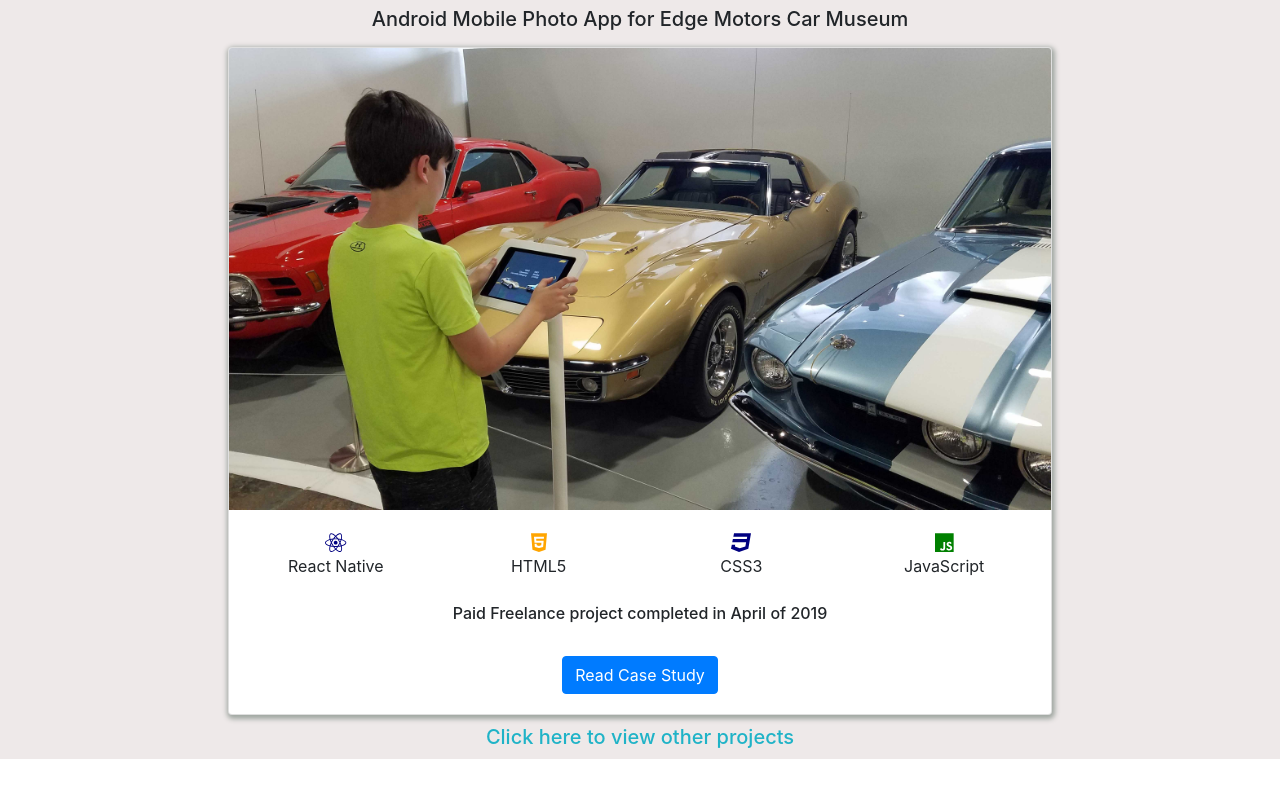
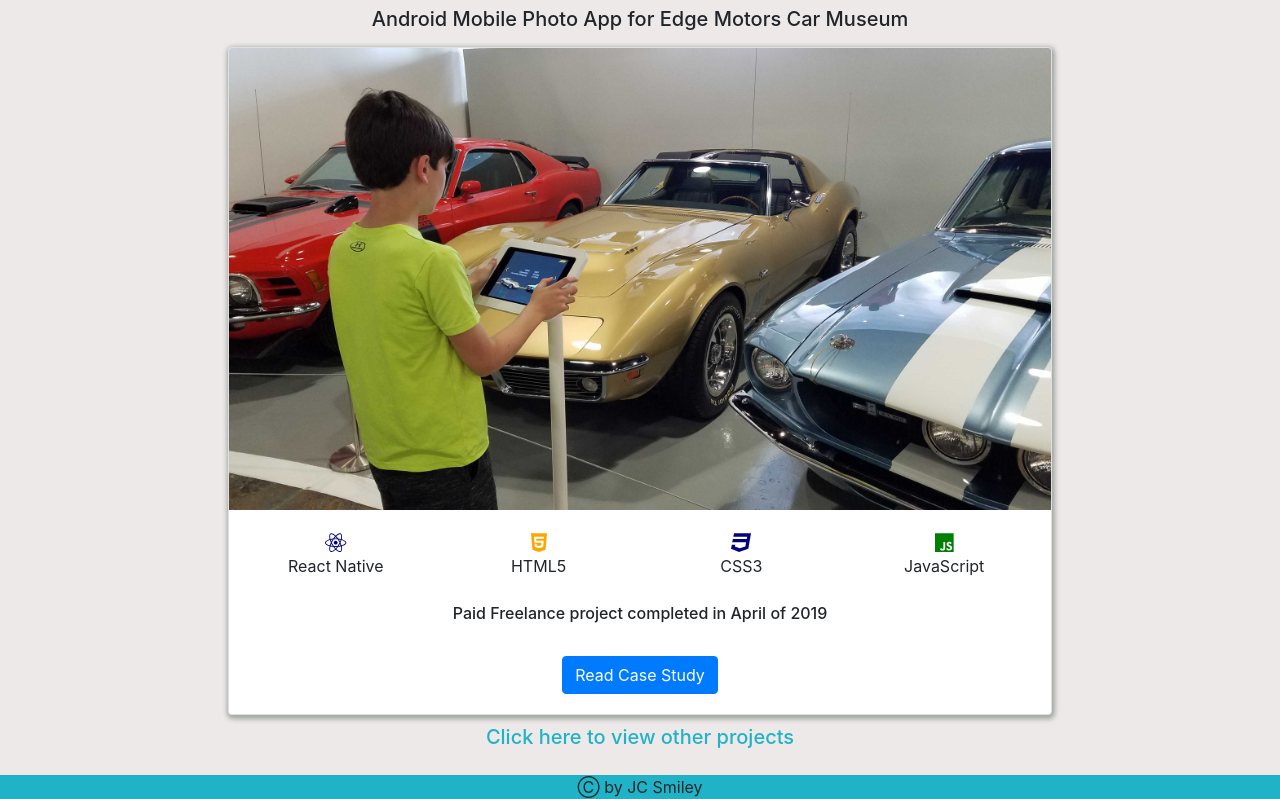
Before and after one commit to jcsmileyjr/v2-Portfolio, a React (Create React App) app in the folder portfolio/: page / in a window 1280 px wide. Shown: the part 761-1560 px from the top of the page. Before the commit the page ends 1520 px from the top, so only its background shows below. Built offline with nearby package versions, Linux system fonts and the light colour scheme.

Commit message:
Add a footer to all pages/views

```diff
--- a/portfolio/src/App.css
+++ b/portfolio/src/App.css
@@ -166,6 +166,10 @@
 }
 /********** End of Portfolio Component Styling **********/
 
-/********** Start of Case Studies Component Styling **********/
+/********** Start of Footer Component Styling **********/
+.footerStyling {
+  background-color: rgb(32, 179, 199);
+  margin-top: 1rem;
+}
 
-/********** End of Case Studies Component Styling **********/
+/********** End of Footer Component Styling **********/
--- a/portfolio/src/App.js
+++ b/portfolio/src/App.js
@@ -10,6 +10,7 @@
 import Nav from './components/Nav';
 import Portfolio from './components/portfolio';
 import Project from './components/project';
+import Footer from './components/footer';
 
 function CaseStudyPage(props){
   return(
@@ -30,6 +31,7 @@
           projectMyRole = {props.projectMyRole}
           projectObjectives = {props.projectObjectives}
           projectTitle = {props.projectTitle}  />
+      <Footer />
     </div>
   );
 }
@@ -42,6 +44,7 @@
           showHomePage= {props.showHomePage}
           showAboutPage= {props.showAboutPage}  />
       <Intro showPortfolioPage= {props.showPortfolioPage} showCaseStudy = {props.showCaseStudy}  />
+      <Footer />
     </div>
   );
 }
@@ -54,6 +57,7 @@
           showHomePage= {props.showHomePage}
           showAboutPage= {props.showAboutPage}  />
       <Portfolio showCaseStudy = {props.showCaseStudy}  />
+      <Footer />
     </div>
   );
 }
@@ -67,6 +71,7 @@
             showHomePage= {props.showHomePage}
             showAboutPage= {props.showAboutPage} />
         <About />
+        <Footer />
       </Row>
     </Container>
   );
--- /dev/null
+++ b/portfolio/src/components/footer.js
@@ -0,0 +1,13 @@
+import React from 'react';
+import { Container, Row, Col} from 'react-bootstrap';
+import '../App.css';
+
+export default function Footer(props){
+    return(
+        <Container fluid="false" className="whiteSpaceAboveFeatureAre footerStyling">
+            <Row className="center">
+                <Col>&#9400; by JC Smiley</Col>
+            </Row>
+        </Container>
+    );
+}
```
